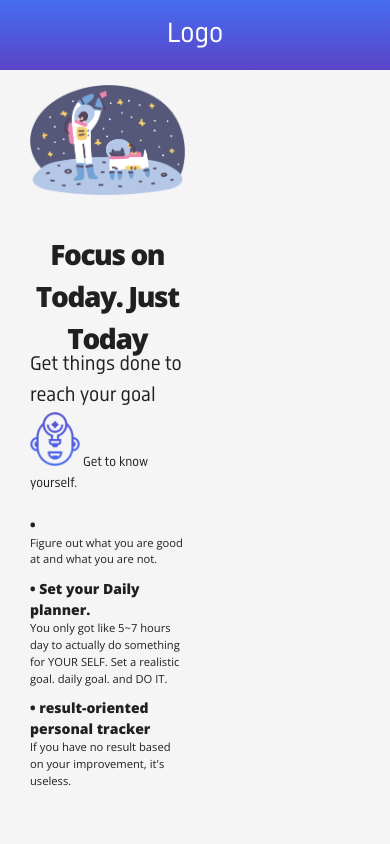
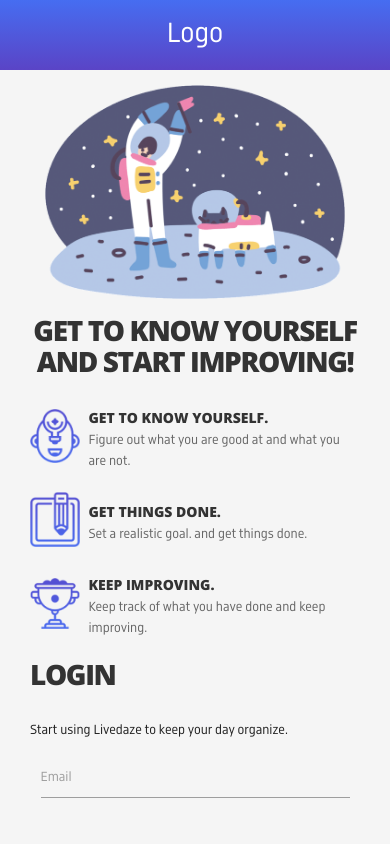
Before and after one commit to kortfolio/livedazeDev, a React app: page /login in a window 390 px wide. Shown: the top 844 px of the page. Built offline with nearby package versions, Linux system fonts and the light colour scheme.

Commit message:
Updating Login Page UI
Added graphic icons, updated grid (for responsiveness), contents, and minor CSS.

```diff
--- a/src/LoginPage/LoginPage.jsx
+++ b/src/LoginPage/LoginPage.jsx
@@ -42,8 +42,10 @@ class LoginPage extends React.Component {
     const { username, password, submitted } = this.state;
     return (
     <div className="container">
+
       <div className="row">
-        <div className="col s6">
+        <div className="col s12 m6">
+
         <h5 className="center-align">
         <img
           className="responsive-img center"
@@ -52,62 +54,60 @@ class LoginPage extends React.Component {
         />
         </h5>
         <div className="livedazeMissionStatement center">
-            Focus on Today. Just Today
-          </div>
-          <div className="livedazeSubMissionStatement">
-            Get things done to reach your goal
+          get to know yourself and start improving!
         </div>
 
-          {/* LiveDaze Mission Statement Descriptions */}
-          <div className="row">
-            <div className="col s12"><img src="../images/bulbIcon.png" width="50px"/>  Get to know yourself.</div>
+        {/* LiveDaze Mission Statements */}
 
+        <div className="row valign-wrapper"> {/* Start MS I */}
+          <div className="col s2">
+            <img src="../images/bulbIcon.png" width="50px"/>
           </div>
-          <ul className="liveDazeMsDetails">
-            <li>
+          <div className="col s10">
+            <span className="liveDazeMsDetails">
+              Get to know yourself.<br/>
+            </span>
+            <span className="subDescriptionMS">
+              Figure out what you are good at and what you are not.
+            </span>
+          </div>
+        </div>{/* End MS I */}
 
-              •
-              <ul>
-                <li className="subDescriptionMS">
-                Figure out what you are good at and what you are not.
-                </li>
-              </ul>
-            </li>
+        <div className="row valign-wrapper"> {/* Start MS I */}
+          <div className="col s2">
+            <img src="../images/NotePadIcon.png" width="50px"/>
+          </div>
+          <div className="col s10">
+            <span className="liveDazeMsDetails">
+              Get things done.<br/>
+            </span>
+            <span className="subDescriptionMS">
+              Set a realistic goal. and get things done.
+            </span>
+          </div>
+        </div>{/* End MS I */}
 
-            <li>
-              • Set your Daily planner.
-              <ul>
-                <li className="subDescriptionMS">
-                  You only got like 5~7 hours day to actually do something for
-                  YOUR SELF. Set a realistic goal. daily goal. and DO IT.
-                </li>
-              </ul>
-            </li>
-            <li>
-              • result-oriented personal tracker
-              <ul>
-                <li className="subDescriptionMS">
-                  If you have no result based on your improvement, it's useless.
-                </li>
-              </ul>
-            </li>
-          </ul>
+        <div className="row valign-wrapper"> {/* Start MS I */}
+          <div className="col s2">
+            <img src="../images/TrophyIcon.png" width="50px"/>
           </div>
+          <div className="col s10">
+            <span className="liveDazeMsDetails">
+              Keep Improving.<br/>
+            </span>
+            <span className="subDescriptionMS">
+              Keep track of what you have done and keep improving.
+            </span>
           </div>
-        {/* END LiveDaze Mission Statement Descriptions */}
-        {/*
-                <div className="input-field col s12">
-                    <input id="email" type="email" className="validate"/>
-                        <label htmlFor="email">Email</label>
-                </div>
+        </div>{/* End MS I */}
 
-                <div className="input-field col s6">
-                    <input placeholder="Placeholder" id="first_name" type="text" className="validate"/>
-                        <label htmlFor="first_name">First Name</label>
-                </div>
-                */}
 
-        <div className="col s6">
+
+
+        </div>{/* End col s6*/}
+
+        <div className="col s12 m6">{/* START Login Form */}
+
         <div className="livedazeMissionStatement">Login</div>
         <div className="description">
           Start using Livedaze to keep your day organize.
@@ -183,7 +183,36 @@ class LoginPage extends React.Component {
         <button className="loginBtn loginBtn--google">
           Login with Google
         </button>
+
         </div>
+      </div>
+
+      <div className="row">
+        <div className="col s6">
+
+
+
+          <div className="row">
+            <div className="col s6">
+
+            </div>
+
+          </div>
+
+        </div>
+        </div>
+        {/* END LiveDaze Mission Statement Descriptions */}
+        {/*
+                <div className="input-field col s12">
+                    <input id="email" type="email" className="validate"/>
+                        <label htmlFor="email">Email</label>
+                </div>
+
+                <div className="input-field col s6">
+                    <input placeholder="Placeholder" id="first_name" type="text" className="validate"/>
+                        <label htmlFor="first_name">First Name</label>
+                </div>
+                */}
       </div>
     );
   }
--- a/src/css/customNav.css
+++ b/src/css/customNav.css
@@ -1,5 +1,3 @@
-
-
 nav {
     color: #fff;
     background-color: #555bee;
@@ -129,8 +127,10 @@ header, main, footer {
             font-weight: 800;
             font-size: 2.0rem;
             letter-spacing: -0.05em;
-            margin-top: 30px;
-            margin-bottom: 0px;
+            margin-bottom: 30px;
+            color: #333333;
+            text-transform: uppercase;
+            line-height: 110%;
         }
 
         .livedazeSubMissionStatement {
@@ -141,6 +141,8 @@ header, main, footer {
         .liveDazeMsDetails{
             font-family: 'Open Sans', sans-serif;
             font-weight: 800;
+            color: #333333;
+            text-transform: uppercase;
         }
 
         li.subDescriptionMS {
@@ -395,3 +397,7 @@ button.waves-effect.waves-light.btn.PrimaryBtnColor {
     border-radius: 30px;
     background-color: #f7921e;
 }
+
+.subDescriptionMS{
+  color:#666666;
+}
```
Also changed, not shown: images/NotePadIcon.png (added), images/TrophyIcon.png (added). Lines whose indentation alone changed are shown as unchanged.
